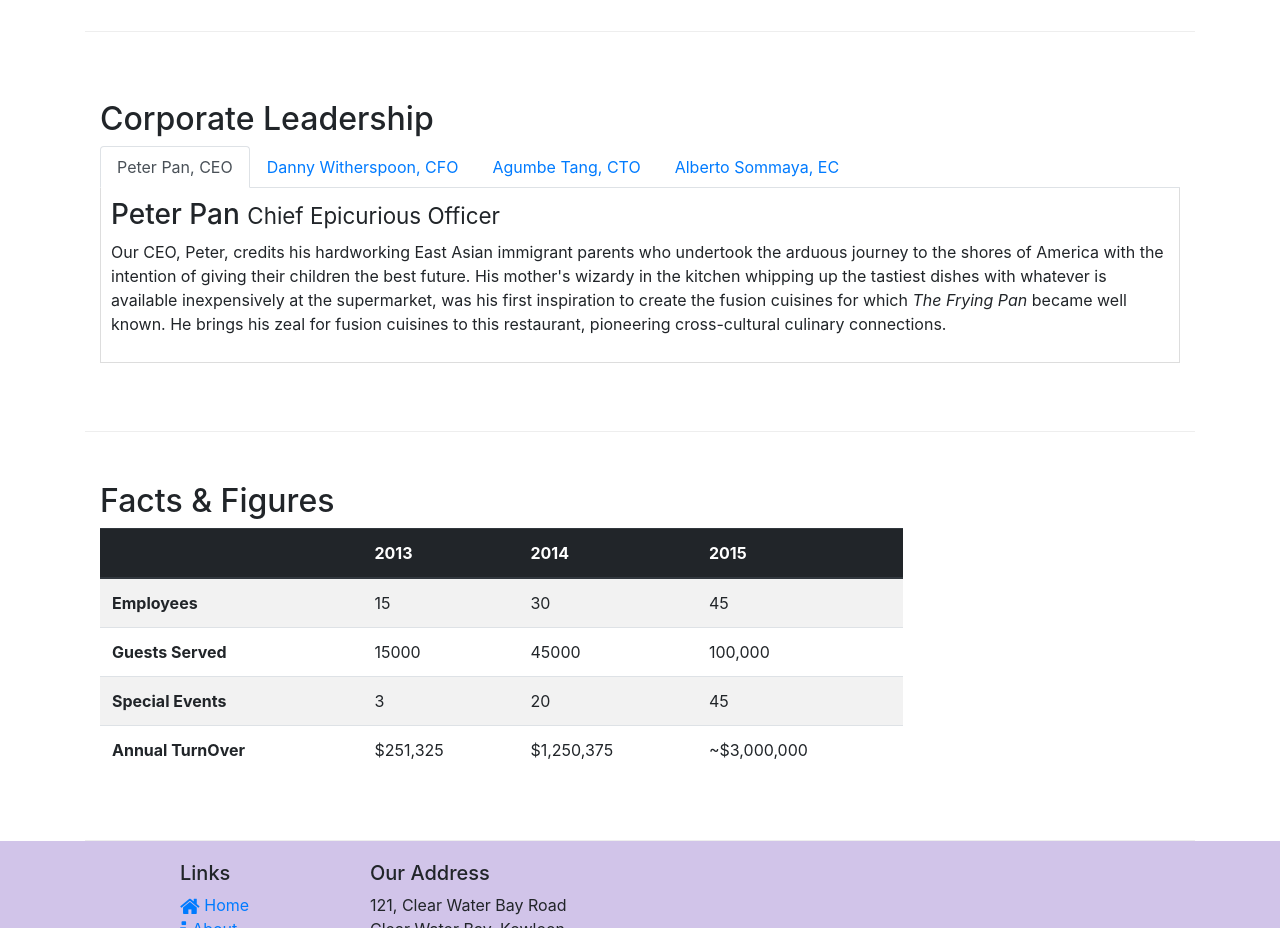
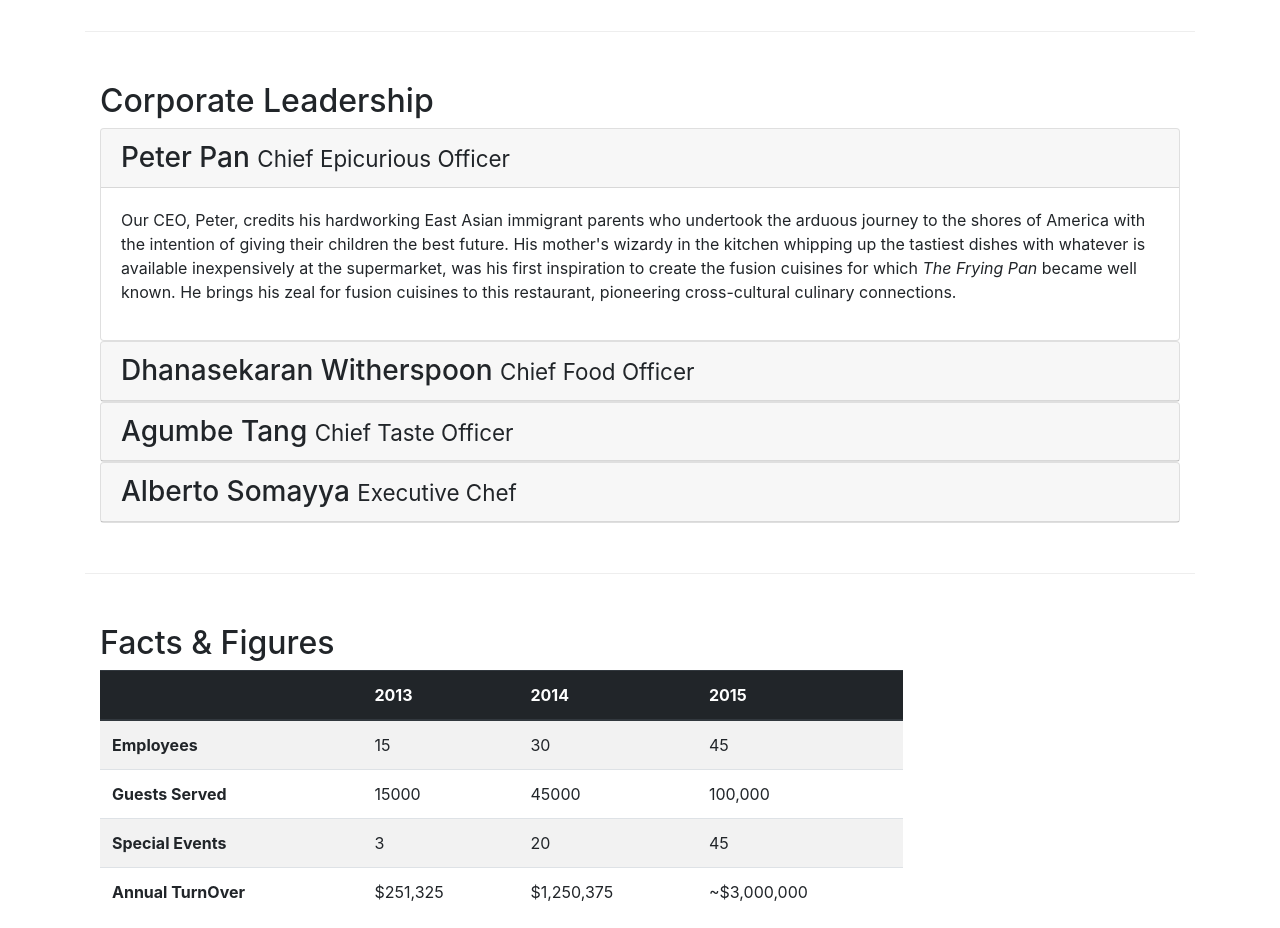
Before and after one commit to rishittripathi-therocking/Intro-to-Bootstrap, a website: page aboutus.html in a window 1280 px wide. Shown: the part 940-1868 px from the top of the page. Drawn offline with nearby package versions, Linux system fonts and the light colour scheme.

Commit message:
Accordian

```diff
--- a/aboutus.html
+++ b/aboutus.html
@@ -107,39 +107,71 @@
         <div class="row row-content align-items-center">
             <div class="col-12 col-sm-12">
                 <h2>Corporate Leadership</h2>
-                <ul class ="nav nav-tabs">
-                    <li class="nav-item">
-                        <a class="nav-link active" href="#peter" role="tab" data-toggle="tab">Peter Pan, CEO</a>
-                    </li>
-                    <li class="nav-item">
-                        <a class="nav-link" href="#danny" role="tab" data-toggle="tab">Danny Witherspoon, CFO</a>
-                    </li>
-                    <li class="nav-item">
-                        <a class="nav-link" href="#agumbe" role="tab" data-toggle="tab">Agumbe Tang, CTO</a>
-                    </li>
-                    <li class="nav-item">
-                        <a class="nav-link" href="#alberto" role="tab" data-toggle="tab">Alberto Sommaya, EC</a>
-                    </li>
-                </ul>
-                <div class="tab-content">
-                    <div role="tabpanel" class="tab-pane fade show active" id="peter">
-                        <h3>Peter Pan <small>Chief Epicurious Officer</small></h3>
-                        <p class="d-none d-sm-block">Our CEO, Peter, credits his hardworking East Asian immigrant parents who undertook the arduous journey to the shores of America with the intention of giving their children the best future. His mother's wizardy in the kitchen whipping up the tastiest dishes with whatever is available inexpensively at the supermarket, was his first inspiration to create the fusion cuisines for which <em>The Frying Pan</em> became well known. He brings his zeal for fusion cuisines to this restaurant, pioneering cross-cultural culinary connections.</p>
+
+                <div id="accordian">
+                    <div class="card">
+                        <div class="card-header" role="tab" id="peterhead">
+                            <h3 class="mb-0">
+                                <a data-toggle="collapse" data-target="#peter">
+                                    Peter Pan <small>Chief Epicurious Officer</small>
+                                </a>
+                            </h3>
+                        </div>
+                        <div class="collapse show" id="peter" data-parent="#accordian">
+                            <div class="card-body">
+                                <p class="d-none d-sm-block">Our CEO, Peter, credits his hardworking East Asian immigrant parents who undertook the arduous journey to the shores of America with the intention of giving their children the best future. His mother's wizardy in the kitchen whipping up the tastiest dishes with whatever is available inexpensively at the supermarket, was his first inspiration to create the fusion cuisines for which <em>The Frying Pan</em> became well known. He brings his zeal for fusion cuisines to this restaurant, pioneering cross-cultural culinary connections.</p>
+                            </div>
+
+                        </div>
+                    </div>
+                    <div class="card">
+                        <div class="card-header" role="tab" id="dannyhead">
+                            <h3 class="mb-0">
+                                <a data-toggle="collapse" data-target="#danny">
+                                    Dhanasekaran Witherspoon <small>Chief Food Officer</small>
+                                </a>
+                            </h3>
+                        </div>
+                        <div class="collapse" id="danny" data-parent="#accordian">
+                            <div class="card-body">
+                                <p class="d-none d-sm-block">Our CFO, Danny, as he is affectionately referred to by his colleagues, comes from a long established family tradition in farming and produce. His experiences growing up on a farm in the Australian outback gave him great appreciation for varieties of food sources. As he puts it in his own words, <em>Everything that runs, wins, and everything that stays, pays!</em></p>
+                            </div>
+
+                        </div>
+                    </div>
+                    <div class="card">
+                        <div class="card-header" role="tab" id="agumbehead">
+                            <h3 class="mb-0">
+                                <a data-toggle="collapse" data-target="#agumbe">
+                                    Agumbe Tang <small>Chief Taste Officer</small>
+                                </a>
+                            </h3>
+                        </div>
+                        <div class="collapse" id="agumbe" data-parent="#accordian">
+                            <div class="card-body">
+                                <p class="d-none d-sm-block">Blessed with the most discerning gustatory sense, Agumbe, our CTO, personally ensures that every dish that we serve meets his exacting tastes. Our chefs dread the tongue lashing that ensues if their dish does not meet his exacting standards. He lives by his motto, <em>You click only if you survive my lick.</em></p>
+                            </div>
+
+                        </div>
                     </div>
 
 
-                    <div role="tabpanel" class="tab-pane fade show" id="danny">
-                        <h3>Dhanasekaran Witherspoon <small>Chief Food Officer</small></h3>
-                        <p class="d-none d-sm-block">Our CFO, Danny, as he is affectionately referred to by his colleagues, comes from a long established family tradition in farming and produce. His experiences growing up on a farm in the Australian outback gave him great appreciation for varieties of food sources. As he puts it in his own words, <em>Everything that runs, wins, and everything that stays, pays!</em></p>
+                    <div class="card">
+                        <div class="card-header" role="tab" id="albertohead">
+                            <h3 class="mb-0">
+                                <a data-toggle="collapse" data-target="#alberto">
+                                    Alberto Somayya <small>Executive Chef</small>
+                                </a>
+                            </h3>
+                        </div>
+                        <div class="collapse" id="alberto" data-parent="#accordian">
+                            <div class="card-body">
+                                <p class="d-none d-sm-block">Award winning three-star Michelin chef with wide International experience having worked closely with whos-who in the culinary world, he specializes in creating mouthwatering Indo-Italian fusion experiences. He says, <em>Put together the cuisines from the two craziest cultures, and you get a winning hit! Amma Mia!</em></p>
+                            </div>
+
+                        </div>
                     </div>
-                    <div role="tabpanel" class="tab-pane fade show" id="agumbe">
-                        <h3>Agumbe Tang <small>Chief Taste Officer</small></h3>
-                        <p class="d-none d-sm-block">Blessed with the most discerning gustatory sense, Agumbe, our CTO, personally ensures that every dish that we serve meets his exacting tastes. Our chefs dread the tongue lashing that ensues if their dish does not meet his exacting standards. He lives by his motto, <em>You click only if you survive my lick.</em></p>
-                    </div>
-                    <div role="tabpanel" class="tab-pane fade show" id="alberto">
-                        <h3>Alberto Somayya <small>Executive Chef</small></h3>
-                        <p class="d-none d-sm-block">Award winning three-star Michelin chef with wide International experience having worked closely with whos-who in the culinary world, he specializes in creating mouthwatering Indo-Italian fusion experiences. He says, <em>Put together the cuisines from the two craziest cultures, and you get a winning hit! Amma Mia!</em></p>
-                    </div>
+
                 </div>
 
 
```
